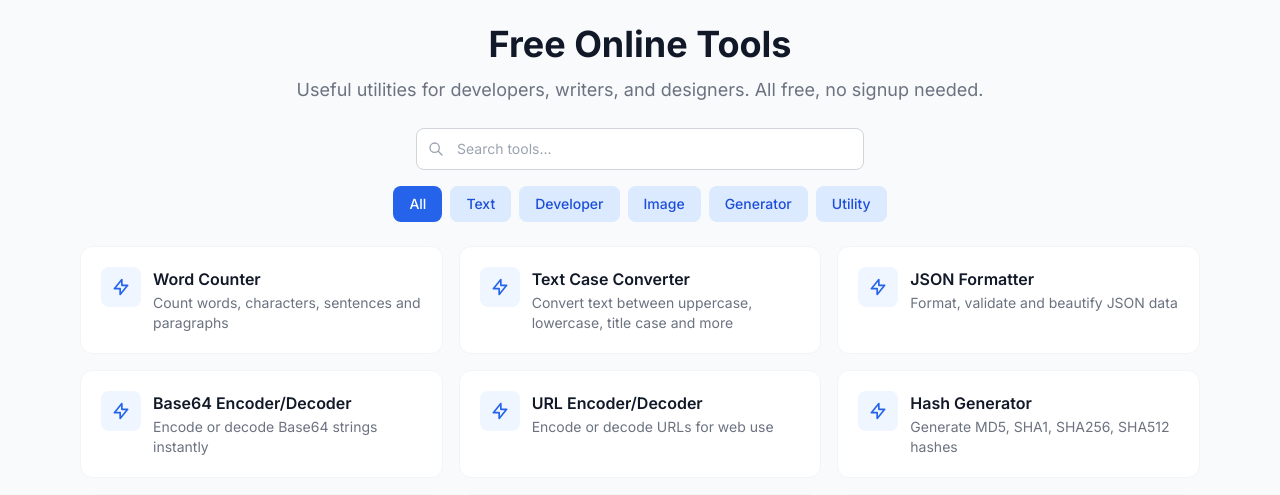
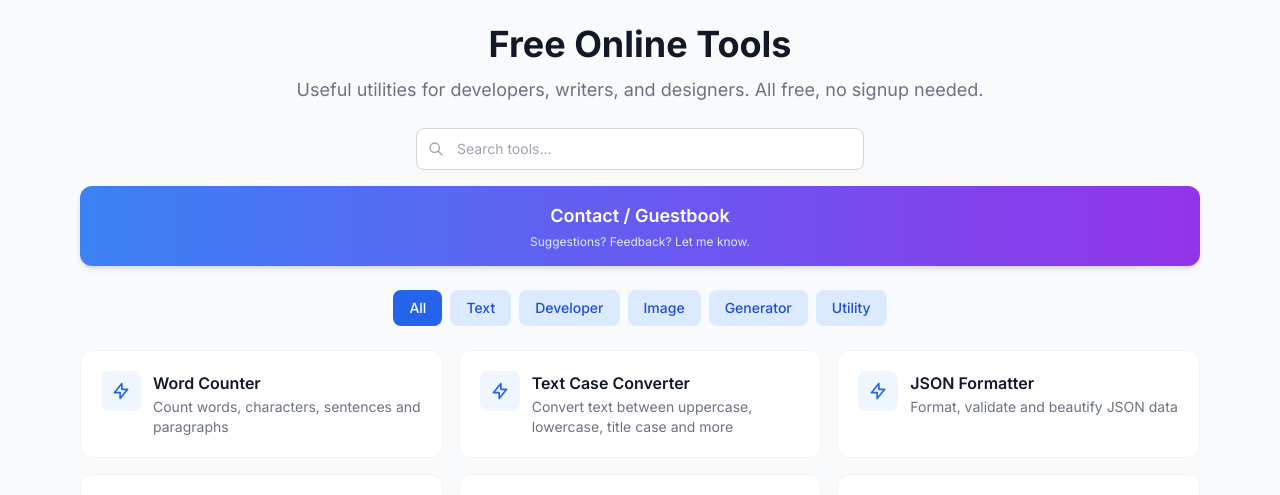
Before and after one commit to AltairIc/online-toolbox, a Flask app: page / in a window 1280 px wide. Shown: the part 81-576 px from the top of the page. Run offline with Flask 3, Linux system fonts and the light colour scheme; some libraries are stand-ins or nearby versions.

Commit message:
Add prominent Contact card on homepage

```diff
--- a/app/templates/index.html
+++ b/app/templates/index.html
@@ -10,7 +10,15 @@
     <svg class="absolute left-3 top-1/2 -translate-y-1/2 w-4 h-4 text-gray-400" fill="none" stroke="currentColor" viewBox="0 0 24 24"><path stroke-linecap="round" stroke-linejoin="round" stroke-width="2" d="M21 21l-6-6m2-5a7 7 0 11-14 0 7 7 0 0114 0z"/></svg>
 </div>
 
-<div class="flex flex-wrap gap-2 justify-center mb-6">
+<div class="mb-6 p-4 bg-gradient-to-r from-blue-500 to-purple-600 rounded-xl text-center shadow-md">
+        <a href="/contact" class="text-white font-semibold text-lg hover:underline">
+            <span class="lang-en">Contact / Guestbook</span><span class="lang-zh" style="display:none">联系我 / 留言板</span>
+        </a>
+        <p class="text-blue-100 text-xs mt-1">
+            <span class="lang-en">Suggestions? Feedback? Let me know.</span><span class="lang-zh" style="display:none">有建议或反馈？欢迎留言。</span>
+        </p>
+    </div>
+    <div class="flex flex-wrap gap-2 justify-center mb-6">
         <button onclick="filterTools('all')" class="cat-btn px-4 py-2 bg-blue-600 text-white rounded-lg text-sm font-medium" data-cat="all"><span class="lang-en">All</span><span class="lang-zh" style="display:none">全部</span></button>
         <button onclick="filterTools('text')" class="cat-btn px-4 py-2 bg-blue-100 text-blue-700 rounded-lg text-sm font-medium" data-cat="text"><span class="lang-en">Text</span><span class="lang-zh" style="display:none">文本</span></button>
         <button onclick="filterTools('dev')" class="cat-btn px-4 py-2 bg-blue-100 text-blue-700 rounded-lg text-sm font-medium" data-cat="dev"><span class="lang-en">Developer</span><span class="lang-zh" style="display:none">开发</span></button>
```
